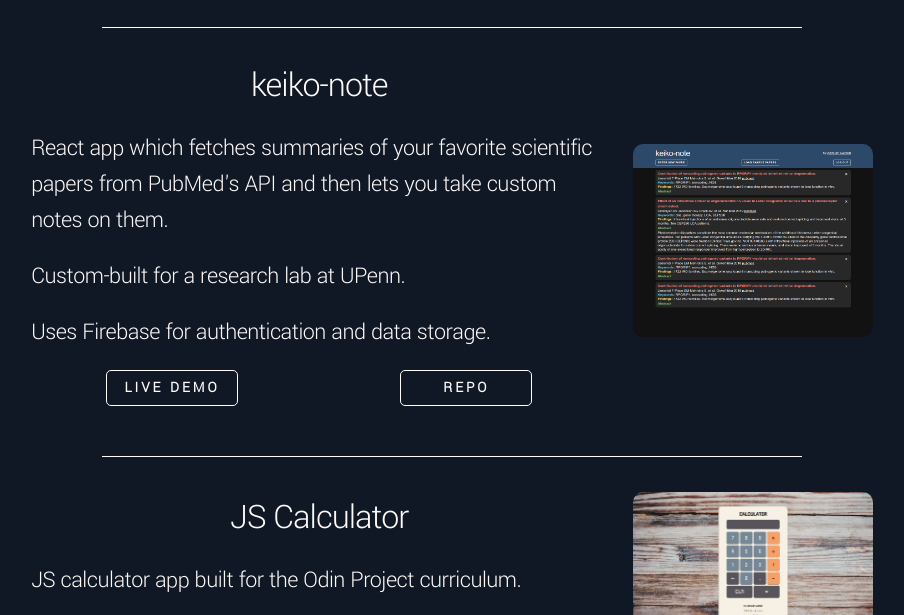
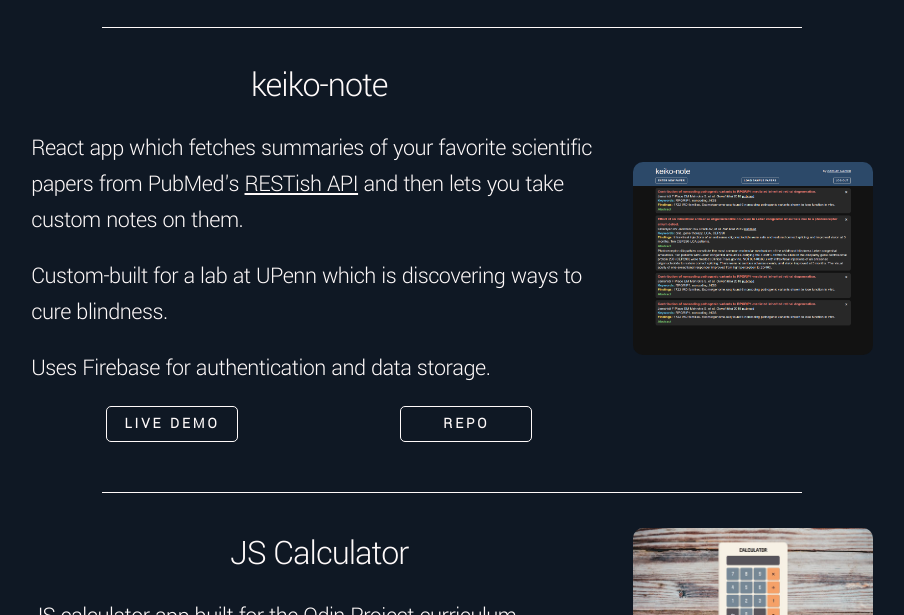
Before and after one commit to azimuthgambit/portfolio, a plain HTML site: page index.html in a window 1280 px wide. Shown: the part 1847-2462 px from the top of the page, without its empty margins (188-1092 px from the left). Drawn offline with Linux system fonts and the light colour scheme.

Commit message:
clean up script, improve wording

```diff
--- a/index.html
+++ b/index.html
@@ -54,8 +54,7 @@
     </div>
   </div>
 
-  <div class="about-img hidden">
-    <!-- <a href="https://allevi3d.com/allevi-3" target="_blank"> -->
+  <div class="about-img hidden elem">
       <a href="https://youtu.be/MlTiR8QadnU" target="_blank">
         <img
       src="./images/A3_square.png"
@@ -70,15 +69,12 @@
 
 <hr>
 <div class="container about-row" id="about3">
-  <div class="about-icons hidden">
+  <div class="about-icons hidden elem">
     <div><i class="fab fa-html5"></i></div>
-    <!-- <div><img id="html-logo" src="./images/html-5-plain-wordmark.svg"></div> -->
     <div><i class="fab fa-css3-alt"></i></div>
-    <!-- <div><img id="css-logo" src="./images/css-3-white.png"></div> -->
     <div><i class="fab fa-js-square"></i></div>
     <div><i class="fab fa-git"></i></div>
     <div><img id="stylus-logo" src="./images/stylus-logo.svg"></div>
-    <!-- <div><i class="fab fa-sass"></i></div> -->
     <div><i class="fab fa-npm"></i></div>
     <div><img id="webpack-logo" src="./images/webpack-logo.svg"></div>
     <div><i class="fab fa-react"></i></div>
@@ -102,8 +98,11 @@
     </div>
 
     <div class="description">
-      <h5>React app which fetches summaries of your favorite scientific papers from PubMed's API and then lets you take custom notes on them.</h5>
-      <h5>Custom-built for a research lab at UPenn.</h5>
+      <h5>React app which fetches summaries of your favorite scientific papers from PubMed's
+        <a href="https://fredtrotter.com/2014/11/14/hacking-on-the-pubmed-api/" target="_blank">
+        RESTish API</a>
+         and then lets you take custom notes on them.</h5>
+      <h5>Custom-built for a lab at UPenn which is discovering ways to cure blindness.</h5>
       <h5>Uses Firebase for authentication and data storage.</h5>
     </div>
 
@@ -113,7 +112,7 @@
     </div>
   </div>
 
-  <div class="about-img hidden">
+  <div class="about-img hidden elem">
     <a href="https://keiko-note.netlify.com/" target="_blank">
       <img
       src="./images/keiko-note.png"
@@ -143,7 +142,7 @@
     </div>
   </div>
 
-  <div class="about-img hidden">
+  <div class="about-img hidden elem">
     <a href="https://azimuthgambit.github.io/calculator/" target="_blank">
       <img
       src="./images/calculator.jpg"
@@ -173,7 +172,7 @@
     </div>
   </div>
 
-  <div class="about-img hidden">
+  <div class="about-img hidden elem">
     <a href="https://azimuthgambit.github.io/etch-a-sketch/" target="_blank">
       <img
       src="./images/etch-a-sketch.png"
@@ -195,7 +194,7 @@
     <h5>a Director once called me 'a true Engineer's Engineer' in a performance review.</h5>
     <h5>check out these recommendations from my LinkedIn <img class='emoji' src="./images/hand-right.svg"></h5>
   </div>
-  <div class="about-img hidden">
+  <div class="about-img hidden elem">
     <img
     src="./images/linkedin_recs_1.jpg"
     title="LinkedIn Recommendations"
@@ -206,7 +205,6 @@
   </div>
 </div>
 
-<!-- modal image -->
 <div id="myModal" class="modal">
   <span class="close">&times;</span>
     <a href="https://www.linkedin.com/in/david-noble-p-e-a782b127/" target="_blank">
@@ -218,11 +216,9 @@
 <hr>
 <div class="container about-row" id="about4">
   <div class="about-img">
-    <!-- <img src="./images/david2.jpg" class="portrait" alt="David smiling at his colleagues." id="img3"> -->
   </div>
   <div class="about-text">
     <h5><br>so, let's talk about what I can do for you and your team.</h5>
-    <!-- <img src="./images/david1.jpg" class="portrait" alt="David smiling in a meeting." id="img1"> -->
   </div>
 </div>
 
--- a/js/script.js
+++ b/js/script.js
@@ -1,7 +1,7 @@
 const bodyId  = document.getElementById('bodyId');
 const welcome = document.getElementById('welcome');
 const aboutOne = document.getElementById('about1');
-const elems = document.querySelectorAll('.hidden');
+const elems = document.querySelectorAll('.elem');
 
 bodyId.onload = () => {
   welcome.classList.replace( 'hidden', 'fade-in-welcome' );
@@ -28,21 +28,17 @@ function addEventHandlers() {
 }
 
 function checkPosition() {
-  // to do: if excessive, implement debounce
-  // console.count('checkposition');
-  // const winScroll = document.body.scrollTop || document.documentElement.scrollTop;
-  const winScroll = window.scrollY;
   const height = document.documentElement.scrollHeight - document.documentElement.clientHeight;
-  const scrolled =  (10 + winScroll / height / .05).toFixed(0) ;
-  for (let i = 2; i < elems.length; i++) {
-    const positionFromTop = elems[i].getBoundingClientRect().top;
-    if (positionFromTop / windowHeight <= 0.85) {
-      elems[i].className = elems[i].className.replace('hidden', 'fade-in-element');
+  const scrolled = (10 + window.scrollY / height / .05).toFixed(0) ;
+  elems.forEach(elem =>  {
+    const positionFromTop = elem.getBoundingClientRect().top;
+    if (positionFromTop / windowHeight <= 0.82) {
+      elem.className = elem.className.replace('hidden', 'fade-in-element');
     }
-    if (!elems[1].classList.value.includes('hidden')) {
+    if (!elem.classList.value.includes('hidden')) {
       bodyId.style.backgroundColor = `hsl(214, 40%, ${scrolled}%)` ;
     }
-  }
+  });
 }
 
 
@@ -67,6 +63,7 @@ const span = document.getElementsByClassName("close")[0];
 // When the user clicks on <span> (x), close the modal
 span.onclick = () => modal.style.display = "none";
 
+// also close modal with escape key
 function keyStroke(e) {
   if (e.code === 'Escape') {
     modal.style.display = "none";
```
